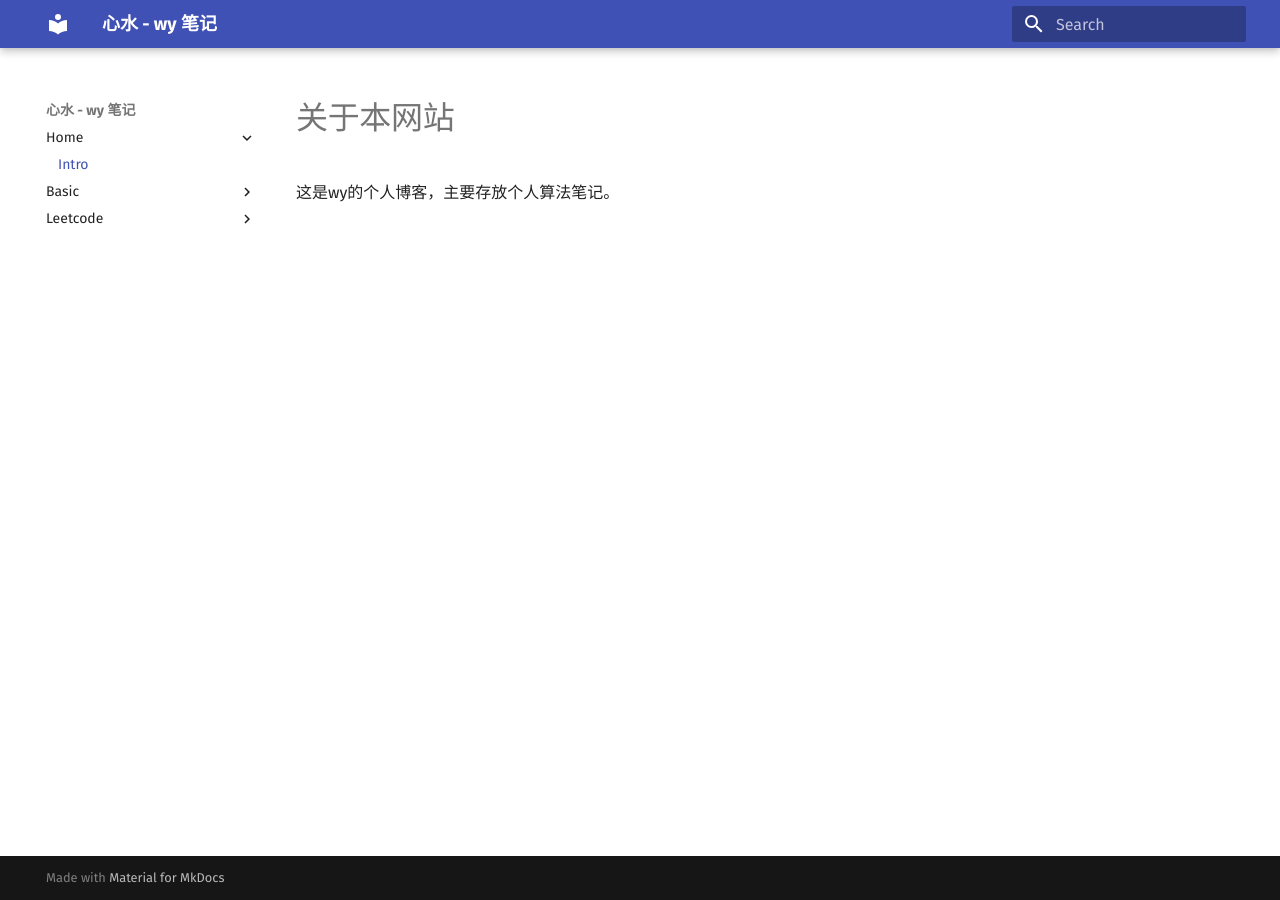
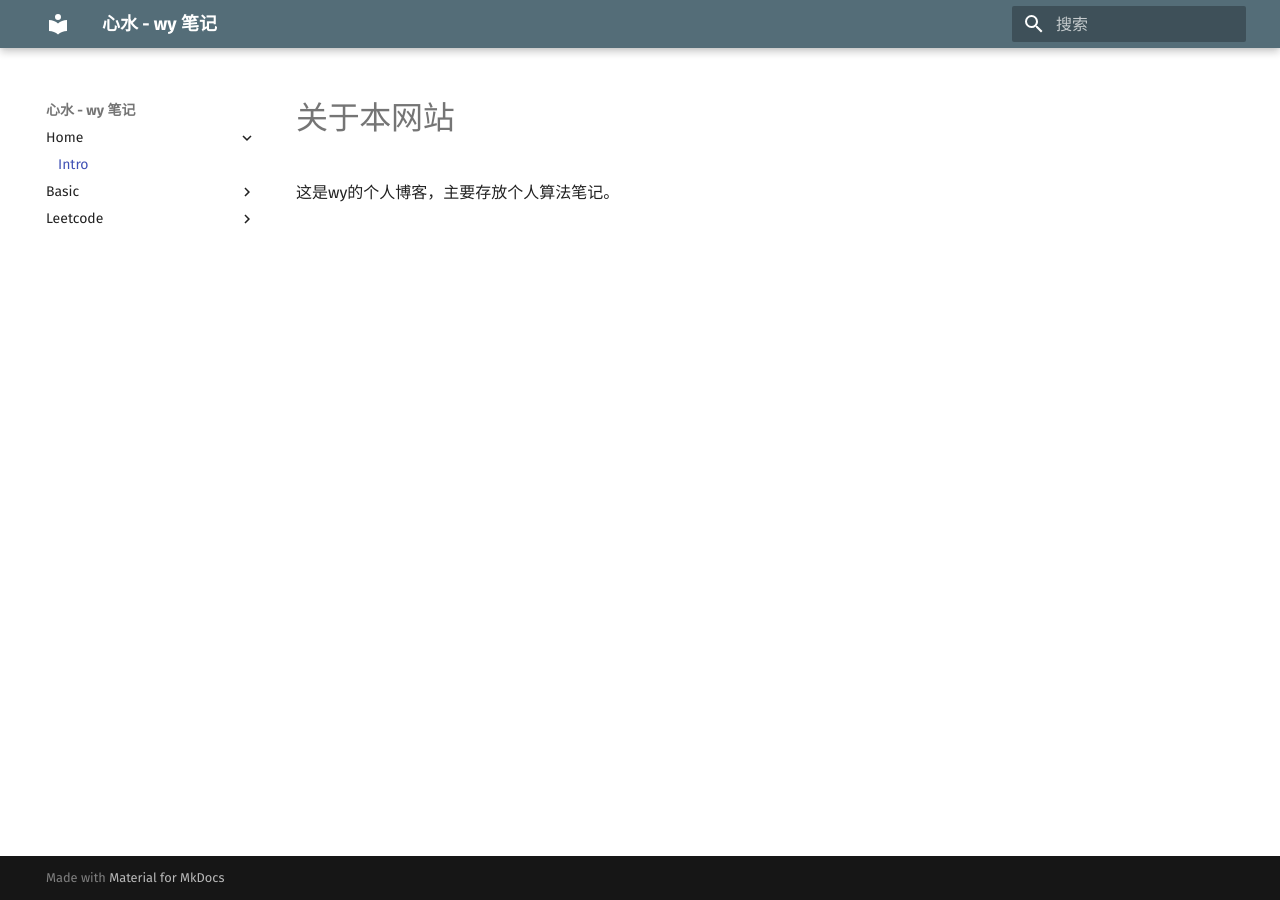
Before and after one commit to wangyin77/wangyin77.github.io, an MkDocs documentation site: the page built from docs/index.md, in a window 1280 px wide. Built offline with MkDocs 1.6.1 and Material for MkDocs 9.7.7, drawn with Linux system fonts in a browser that asks for light colours.

Commit message:
Update mkdocs.yml

```diff
--- a/mkdocs.yml
+++ b/mkdocs.yml
@@ -34,10 +34,10 @@ theme:
   name: material
   static_templates:
     - 404.html
-  language: 'en'
-#  palette:
-#    primary: 'Blue Grey'
-#    accent: 'Pink'
+  language: 'zh'
+  palette:
+    primary: 'Blue Grey'
+    accent: 'Pink'
   include_search_page: false
   search_index_only: false
 
```
